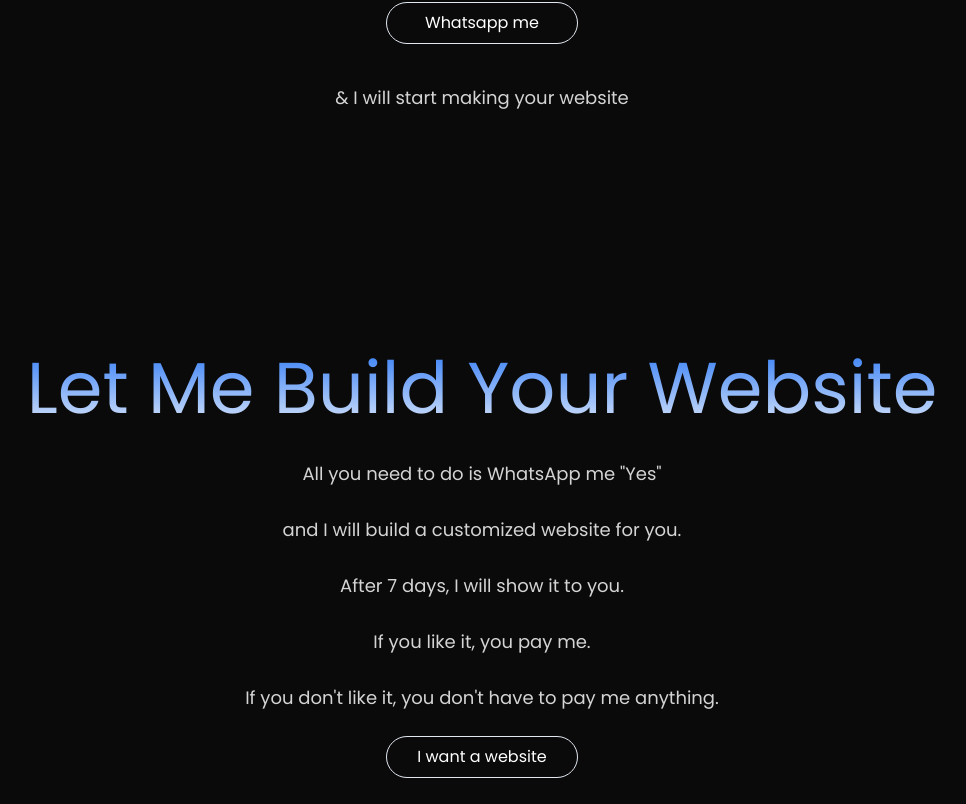
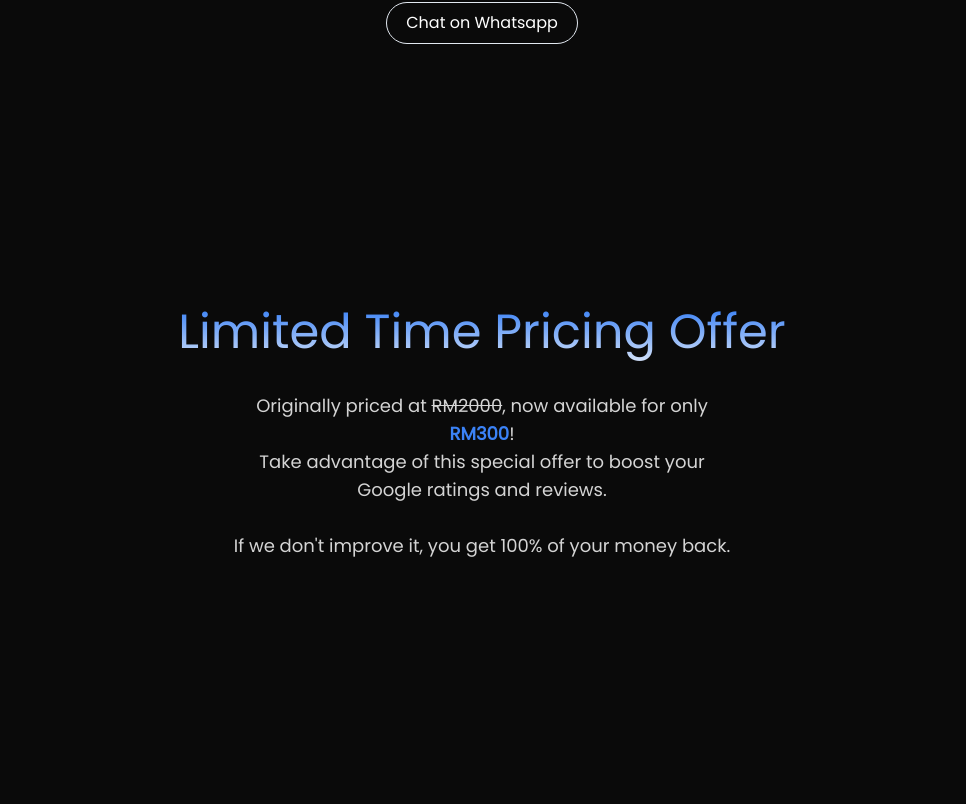
Before and after one commit to ssm53/my-agency-website, a Next.js app: page / in a window 1280 px wide. Shown: the part 538-1342 px from the top of the page, without its empty margins (158-1124 px from the left). Built offline with nearby package versions, Linux system fonts and the light colour scheme.

Commit message:
ready for F&B reputation management

```diff
--- a/app/faq.tsx
+++ b/app/faq.tsx
@@ -23,23 +23,26 @@ const FAQS = () => {
         </div>
         <Accordion type="single" collapsible>
           <AccordionItem value="item-1">
-            <AccordionTrigger>Do I pay first?</AccordionTrigger>
+            <AccordionTrigger>Do I really get my money-back?</AccordionTrigger>
             <AccordionContent>
-              Nope, we will make one for you. If you don't like it, you don't
-              have to pay me anything.
+              Yes, if we don't improve your Google ratings & reviews, we will
+              give ALL of your money back.
             </AccordionContent>
           </AccordionItem>
           <AccordionItem value="item-2">
             <AccordionTrigger>
-              In how long can I get my website?
+              How can you increase my ratings & reviews?
             </AccordionTrigger>
-            <AccordionContent>Max of 7 days. Average 3 days.</AccordionContent>
+            <AccordionContent>
+              We've built a 'Reputation Management' software. It filters out bad
+              reviews. Only good reviews go to Google.
+            </AccordionContent>
           </AccordionItem>
           <AccordionItem value="item-3">
             <AccordionTrigger>Do I have anything to lose?</AccordionTrigger>
             <AccordionContent>
-              Nope, you don't. As mentioned above, if you don't like it, you
-              don't pay anything. 0% risk for you.
+              Nope, you don't. As mentioned above, if we don't deliver you
+              results, you get all of your money back.
             </AccordionContent>
           </AccordionItem>
 
--- /dev/null
+++ b/app/founder.tsx
@@ -0,0 +1,58 @@
+/* eslint-disable react/no-unescaped-entities */
+"use client";
+
+import Image from "next/image";
+import "./globals.css"; // Ensure this points to where your CSS is located
+
+const Founder = () => {
+  return (
+    <div className="max-w-5xl mx-auto py-20 px-4 flex flex-col md:flex-row items-center text-center md:text-left">
+      <div className="flex-shrink-0 mb-6 md:mb-0 md:mr-8">
+        <Image
+          src="/images/founder-picture.jpg" // Replace with the actual path to the image
+          alt="Founder Image"
+          width={300}
+          height={300}
+          className="rounded-full"
+        />
+      </div>
+      <div className="text-neutral-300">
+        <h2 className="text-4xl pb-5 md:text-5xl bg-clip-text text-transparent bg-gradient-to-b from-blue-500 to-neutral-50 bg-opacity-50">
+          About the Founder
+        </h2>
+        <p className="mt-4 text-lg font-normal max-w-lg mx-auto md:mx-0">
+          Yellow there, I'm Shaun Menezes, and I run RaveWave Digital. Hope all
+          is groovy with you whilst you're reading this!
+          <br />
+          <br /> I realised that many F&B outlets were spending (or wasting)
+          thousands trying to market their outlet. <br />
+          <br />I thought to myself that there must be way to market F&B outlets
+          with guaranteed results without spending thousands each month. <br />
+          <br /> So, I built a software which guarantees that you increase your
+          reviews & ratings on Google.
+          <br />
+          <br /> I want to provide value to you and only get paid if I deliver
+          you results.. Hence, I give you all your money back if I don't deliver
+          you results.
+          <br />
+          <br />
+          A little bit about me... <br />I was working in finance in the UK, and
+          was living my dream of working in an 'orang putih' country enjoying
+          those British Pounds! <br />
+          <br />
+          But I wanted to follow my dream of being an entrepreneur, so I risked
+          it all to start a crypto company, which generated RM1.2 million. In
+          2023, I sold my share and learnt to code. <br />
+          <br />
+          Now, I'm applying those skills in my new venture, RaveWave Digital!{" "}
+          <br />
+          <br />
+          Btw, if you ever to meet up for coffee just to have a chat about
+          anything, let's go! Coffee's on me!
+        </p>
+      </div>
+    </div>
+  );
+};
+
+export default Founder;
--- a/app/globals.css
+++ b/app/globals.css
@@ -74,3 +74,43 @@
     @apply bg-background text-foreground;
   }
 }
+
+/* styles.css or a CSS module */
+@keyframes shimmer {
+  0% {
+    background-position: -200% 0;
+  }
+  100% {
+    background-position: 200% 0;
+  }
+}
+
+.shimmer {
+  background: linear-gradient(
+    to right,
+    #000103 0%,
+    #1e2631 20%,
+    #000103 40%,
+    #000103 100%
+  );
+  background-size: 200% auto;
+  color: #fff;
+  background-clip: text;
+  -webkit-background-clip: text;
+  animation: shimmer 2s linear infinite;
+}
+
+.button-shimmer {
+  background: linear-gradient(
+    110deg,
+    #000103 0%,
+    #1e2631 20%,
+    #000103 40%,
+    #1e2631 60%,
+    #000103 80%,
+    #1e2631 100%
+  );
+  background-size: 200% auto;
+  color: #fff;
+  animation: shimmer 2s linear infinite;
+}
--- a/app/page.tsx
+++ b/app/page.tsx
@@ -10,6 +10,8 @@ import FAQS from "./faq";
 import { useRef } from "react";
 import SalesLetter from "./sales-letter";
 import Reviews from "./reviews";
+import Founder from "./founder";
+import Pricing from "./pricing";
 
 export default function Home() {
   // const servicesRef = useRef<HTMLDivElement>(null);
@@ -33,25 +35,27 @@ export default function Home() {
       <Spotlight className="hidden md:flex md:left-80" />
       <div className="p-4 mx-auto relative z-10 w-full pt-10 md:pt-20 px-2">
         <div className="text-4xl pb-5 md:text-7xl px-6 text-center bg-clip-text text-transparent bg-gradient-to-b from-neutral-50 to bg-neutral-400 bg-opacity-50">
-          I Will Build You A Website <br />
-          100% Satisfaction Guarantee... for real
+          Attention F&B Owners, <br />
+          Boost Your Google Ratings & Reviews Today!
         </div>
         <p className="pt-4 text-lg font-normal text-neutral-300 max-w-lg text-center mx-auto px-4">
-          If You Don't Like It, <br />
-          You Don't Need To Pay Me Anything.
+          Experience Guaranteed Results, <br />
+          or Get 100% of Your Money Back.
         </p>
         <Link
           href={"https://wa.me/60123397028"}
           className="cursor-pointer flex items-center justify-center border rounded-full w-48 p-2 mx-auto my-6 text-white hover:text-black hover:bg-white"
         >
-          Whatsapp me
+          Chat on Whatsapp
         </Link>
-        <p className="pt-4 text-lg font-normal text-neutral-300 max-w-lg text-center mx-auto px-4">
+        {/* <p className="pt-4 text-lg font-normal text-neutral-300 max-w-lg text-center mx-auto px-4">
           & I will start making your website
-        </p>
+        </p> */}
         <div className="w-full pt-20">
           {/* <SliderOne /> */}
+          <Pricing />
           <SalesLetter />
+          <Founder />
           {/* <Reviews /> */}
           {/* <Services /> */}
 
--- /dev/null
+++ b/app/pricing.tsx
@@ -0,0 +1,31 @@
+/* eslint-disable react/no-unescaped-entities */
+"use client";
+
+import "./globals.css"; // Ensure this points to where your CSS is located
+
+const Pricing = () => {
+  return (
+    <div className="max-w-5xl mx-auto py-20 px-4 text-center">
+      <h2
+        className="text-4xl pb-5 md:text-5xl text-center
+         bg-clip-text text-transparent bg-gradient-to-b
+          from-blue-500 to-neutral-50 bg-opacity-50 mt-20"
+      >
+        Limited Time Pricing Offer
+      </h2>
+      <p className="mt-4 text-lg font-normal text-neutral-300 max-w-lg mx-auto">
+        Originally priced at <span className="line-through">RM2000</span>, now
+        available for only{" "}
+        <span className="text-blue-500 font-bold">RM300</span>!
+        <br />
+        Take advantage of this special offer to boost your Google ratings and
+        reviews.
+        <br />
+        <br />
+        If we don't improve it, you get 100% of your money back.
+      </p>
+    </div>
+  );
+};
+
+export default Pricing;
--- a/app/sales-letter.tsx
+++ b/app/sales-letter.tsx
@@ -2,6 +2,7 @@
 "use client";
 
 import Link from "next/link";
+import "./globals.css"; // Ensure this points to where your CSS is located
 
 const SalesLetter = () => {
   return (
@@ -11,26 +12,46 @@ const SalesLetter = () => {
          bg-clip-text text-transparent bg-gradient-to-b
           from-blue-500 to-neutral-50 bg-opacity-50 mt-20"
       >
-        Let Me Build Your Website
+        Transform Your Google Reviews & Ratings Today
       </div>
-      <p className="mt-4 text-lg font-normal text-neutral-300 max-w-lg text-center mx-auto">
-        All you need to do is WhatsApp me "Yes" <br />
-        <br /> and I will build a customized website for you. <br />
+      <p className="mt-4 text-lg font-normal text-neutral-300 max-w-lg text-left mx-auto">
+        Dear F&B Owners, let’s have a candid conversation. <br />
+        <br /> Are you monitoring your Google reviews and ratings? If not, they
+        may be suffering by default. <br /> <br />
+        Every day, more customers search for F&B places on Google, making their
+        decision about your establishment in just 5 seconds! That's right....
+        just 5 seconds!
         <br />
-        After 7 days, I will show it to you. <br />
         <br />
-        If you like it, you pay me. <br />
+        Why? They do this by comparing your reviews and ratings with those of
+        your competitors. It’s an easy way for them to choose.
         <br />
-        If you don't like it, you don't have to pay me anything.
+        <br />
+        Even if your food and drinks are superior, it won't matter if this isn’t
+        reflected on Google. <br />
+        <br />
+        Customers will choose places with higher ratings and better reviews.
+        It's as simple as that.
+        <br /> <br />
+        We don't want this to happen to you... <br /> <br />
+        That’s why we’ve created a strategy that filters out negative reviews.
+        Only the positive reviews will appear on Google, while the negative ones
+        won’t.
+        <br />
+        <br />
+        That's right... only good reviews go to Google. Bad reviews will not!
+        <br />
+        <br />
+        This gives us the confidence to promise better reviews and ratings on
+        Google. <br />
+        <br />
+        If we don’t deliver, you pay RM 0 and get all your money back.
       </p>
-      {/* <p className="mt-4 text-lg font-normal text-neutral-300 max-w-lg text-center mx-auto">
-        I build websites for doctors, make-up artists, and realtors.
-      </p> */}
       <Link
         href={"https://wa.me/60123397028"}
-        className="cursor-pointer flex items-center justify-center border rounded-full w-48 p-2 mx-auto my-6 text-white hover:text-black hover:bg-white"
+        className="cursor-pointer flex items-center justify-center border rounded-full w-48 p-2 mx-auto my-6 text-white button-shimmer"
       >
-        I want a website
+        Chat on Whatsapp
       </Link>
     </div>
   );
--- a/components/drop-down-menu.tsx
+++ b/components/drop-down-menu.tsx
@@ -18,7 +18,7 @@ const DropDownMenu: React.FC<DropDownMenuProps> = ({ onClose }) => {
         {/* <Link href="/pricing" className=" text-black text-2xl">
           Pricing
         </Link> */}
-        <Link href="/contact" className=" text-black text-2xl">
+        <Link href="https://wa.me/60123397028" className=" text-black text-2xl">
           Chat on Whatsapp
         </Link>
         {/* <Link href="/book" className=" text-black text-2xl">
```
Also changed, not shown: public/images/founder-picture.jpg (added). Lines whose indentation alone changed are shown as unchanged.
